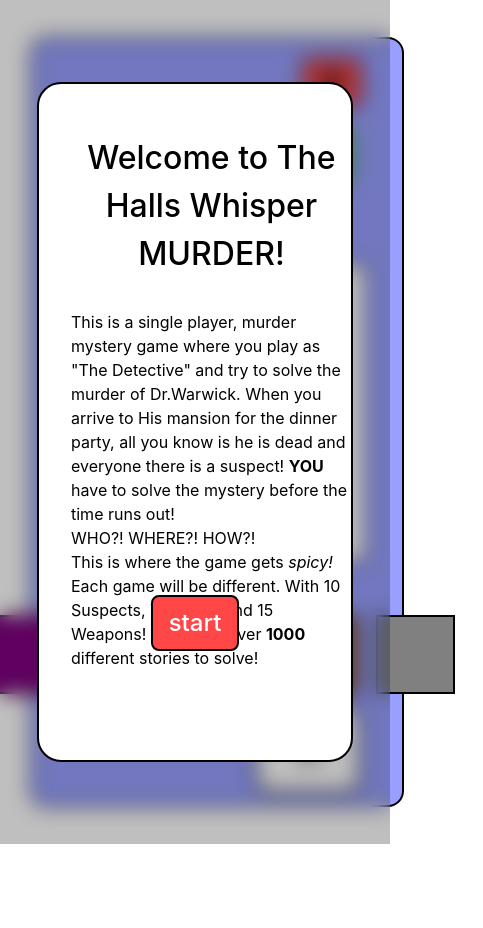
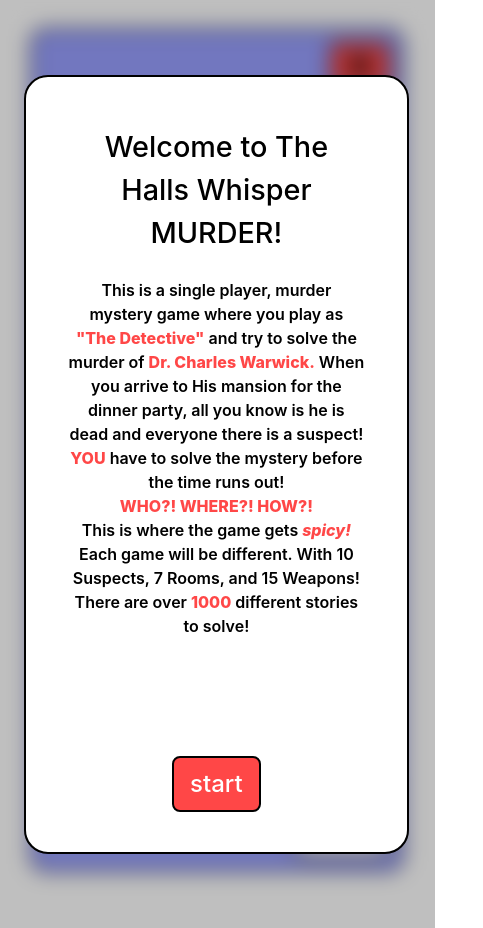
Before and after one commit to Atlessc/murder-game-proto, a React (Vite) app: page / in a window 390 px wide. Shown: the whole page, 483 px wide, since content can reach past the window. Before the commit the page ends 844 px from the top, so only its background shows below. Built offline with nearby package versions, Linux system fonts and the light colour scheme.

Commit message:
optimized for mobile

```diff
--- a/src/App.css
+++ b/src/App.css
@@ -87,6 +87,7 @@
   font-weight: 500;
   line-height: 1.5;
   cursor: pointer;
+  margin-top: 3rem;
 }
 
 .logo {
@@ -124,3 +125,45 @@
 .read-the-docs {
   color: #888;
 }
+
+
+@media screen and (max-width: 600px) and (min-width: 0px) {
+  .AppContainer {
+    height: 100vh;
+  }
+
+  .popupParent {
+    position: absolute;
+    top: 0;
+    left: -2px;
+    display: flex;
+    justify-content: center;
+    align-items: center;
+    background-color: rgba(0, 0, 0, 0.25);
+    backdrop-filter: blur(10px);
+    width: 112%;
+    height: 110%;
+    z-index: 999;
+  }
+
+  .App {
+    text-align: center;
+    width: 99vw;
+    height: 99vh;
+  }
+
+  .popup {
+    padding: 1rem;
+    justify-content: space-between;
+  }
+
+  .startBtn {
+    margin-top: 0;
+    margin-bottom: 1.5rem;
+  }
+
+  .MenuBtn {
+    top: 1.6rem;
+    right: -1rem;
+  }
+}
--- a/src/component/ColorSetTesterComp.css
+++ b/src/component/ColorSetTesterComp.css
@@ -14,11 +14,13 @@
 }
 
 .ColorSetTesterBtn {
+    box-sizing: border-box;
     cursor: pointer;
     border: 2px solid #000000;
     border-radius: 0.5rem;
     margin: 10px;
     padding: 10px;
+    text-align: center;
 }
 
 .ColorBox {
@@ -218,3 +220,34 @@
 .ColorSet9 .c5 {
     background-color: #36454F;
 }
+
+
+@media screen and (max-width: 600px) and (min-width: 0px) {
+    .CSTBtnContainer {
+        width: 70%;
+        height: 250px;
+        border: 2px solid #000000;
+        display: flex;
+        flex-direction: row;
+        flex-wrap: wrap;
+        justify-content: center;
+        align-items: center;
+        text-align: center;
+        margin-top: -20px;
+    }
+    .ColorSets {
+        width: 60%;
+        height: 30px;
+    }
+    .ColorBox {
+        width: 45px;
+        height: 45px;
+    }
+    .ColorSetTesterBtn {
+        width: 70px;
+        height: 40px;
+        margin: 5px;
+        padding: 5px;
+        font-size: 1.1rem;
+    }
+}
--- a/src/component/Game.css
+++ b/src/component/Game.css
@@ -1,14 +1,31 @@
-.StartGameBtn {
-    background-color: #4CAF50;
+.Btn {
     border: none;
     color: white;
-    padding: 15px 32px;
-    margin: 10px;
+    padding: 10px 10px;
+    margin: 0 10px;
     text-align: center;
     text-decoration: none;
-    display: inline-block;
     font-size: 16px;
     cursor: pointer;
+}
+
+.Test {
+    background-color: red;
+
+}
+
+.StartGame {
+    background-color: green;
+}
+
+.RealVisContainer {
+    display: flex;
+    flex-direction: row;
+    flex-wrap: wrap;
+    justify-content: center;
+    align-items: center;
+    width: 70%;
+    height: 100px;
 }
 
 .VisualContainer {
@@ -30,3 +47,18 @@
     flex-wrap: wrap;
     margin: 1rem;
 }
+
+@media screen and (max-width: 600px) and (min-width: 0px) {
+    .ColorComp {
+        margin: 0;
+    }
+
+    .VisualContainer {
+        height: 70%;
+        margin-top: 2rem;
+    }
+    .RealVisContainer {
+        filter: blur(5px);
+        -webkit-filter: blur(5px);
+    }
+}
--- a/src/component/Game.jsx
+++ b/src/component/Game.jsx
@@ -90,8 +90,8 @@ const Game = () => {
         <div className='VisualContainer'>
             <div className='RealVisContainer'>
                 { GameStart ? null :
-                <div className="StartGameBtn" onClick={InitializeGame}>Start Game</div>}
-                <div className="StartGameBtn" onClick={test}>Test</div>
+                <div className="StartGame Btn" onClick={InitializeGame}>Start Game</div>}
+                <div className="Test Btn" onClick={test}>Test</div>
             </div>
             <div className='ColorComp'>
                 <ColorSetTesterComp />
--- a/src/component/Overlay.css
+++ b/src/component/Overlay.css
@@ -101,3 +101,23 @@
 .Close {
     background-color: rgb(197, 71, 255);
 }
+
+@media screen and (max-width: 600px) and (min-width: 0px) {
+
+    .ActionBtn {
+        position: absolute;
+        bottom: -1.8rem;
+        right: -1rem;
+        height: 50px;
+        width: 60px;
+    }
+
+    .POV {
+        justify-content: flex-start;
+    }
+
+    .Overlay {
+        height: 100vh;
+        padding: 0;
+    }
+}
--- a/src/component/WelcomePopUp.css
+++ b/src/component/WelcomePopUp.css
@@ -4,14 +4,14 @@
     align-items: center;
     justify-content: center;
     padding: 2rem;
-    width: 90%;
+    width: 60%;
     height: 50%;
     margin: 0 auto;
 
 }
 
 .Title {
-    font-size: 2rem;
+    font-size: 1.8rem;
     font-weight: 500;
     line-height: 1.5;
     color: #000000;
@@ -22,5 +22,38 @@
   font-size: 1rem;
   color: #000000;
   margin-bottom: 5px;
-  text-align: left !important;
+  text-align: center;
+  font-weight: bold;
 }
+
+.red {
+  color: #ff4747;
+  font-size: 1.2rem;
+  font-weight: bolder;
+}
+
+@media screen and (max-width: 600px) and (min-width: 0px) {
+
+  .Welcome {
+    padding: 0;
+    margin: 6rem 0 0 0;
+    width: 85%;
+  }
+
+  .Title {
+    font-size: 1.8rem;
+    margin-bottom: 0.5rem;
+  }
+
+  .paraPopUp {
+    text-align: center !important;
+    font-size: 1rem;
+    font-weight: 600;
+  }
+
+
+  .red {
+    font-size: 1rem;
+    font-weight: 800;
+  }
+}
--- a/src/component/WelcomePopUp.jsx
+++ b/src/component/WelcomePopUp.jsx
@@ -5,13 +5,13 @@ export default function WelcomePopup() {
     return (
             <div className='Welcome'>
                 <h1 className='Title'>Welcome to The Halls Whisper MURDER!</h1>
-                <p className='paraPopUp'>This is a single player, murder mystery game where you play as "The Detective" and try to solve the murder of Dr.Warwick. When you arrive to His mansion for the dinner party, all you know is he is dead and everyone there is a suspect! <b>YOU</b> have to solve the mystery before the time runs out!
+                <p className='paraPopUp'>This is a single player, murder mystery game where you play as <b className="red">"The Detective"</b> and try to solve the murder of <b className="red">Dr. Charles Warwick.</b> When you arrive to His mansion for the dinner party, all you know is he is dead and everyone there is a suspect! <b className="red">YOU</b> have to solve the mystery before the time runs out!
                 <br/>
-                WHO?! WHERE?! HOW?!
+                <b className="red">WHO?! WHERE?! HOW?!</b>
                 <br/>
-                This is where the game gets <i className='red'>spicy!</i>
+                This is where the game gets <b><i className='red'>spicy!</i></b>
                 <br/>
-                Each game will be different. With 10 Suspects, 7 Rooms, and 15 Weapons! There are over <b>1000</b> different stories to solve!</p>
+                Each game will be different. With 10 Suspects, 7 Rooms, and 15 Weapons! There are over <b className="red">1000</b> different stories to solve!</p>
             </div>
     );
 }
```
